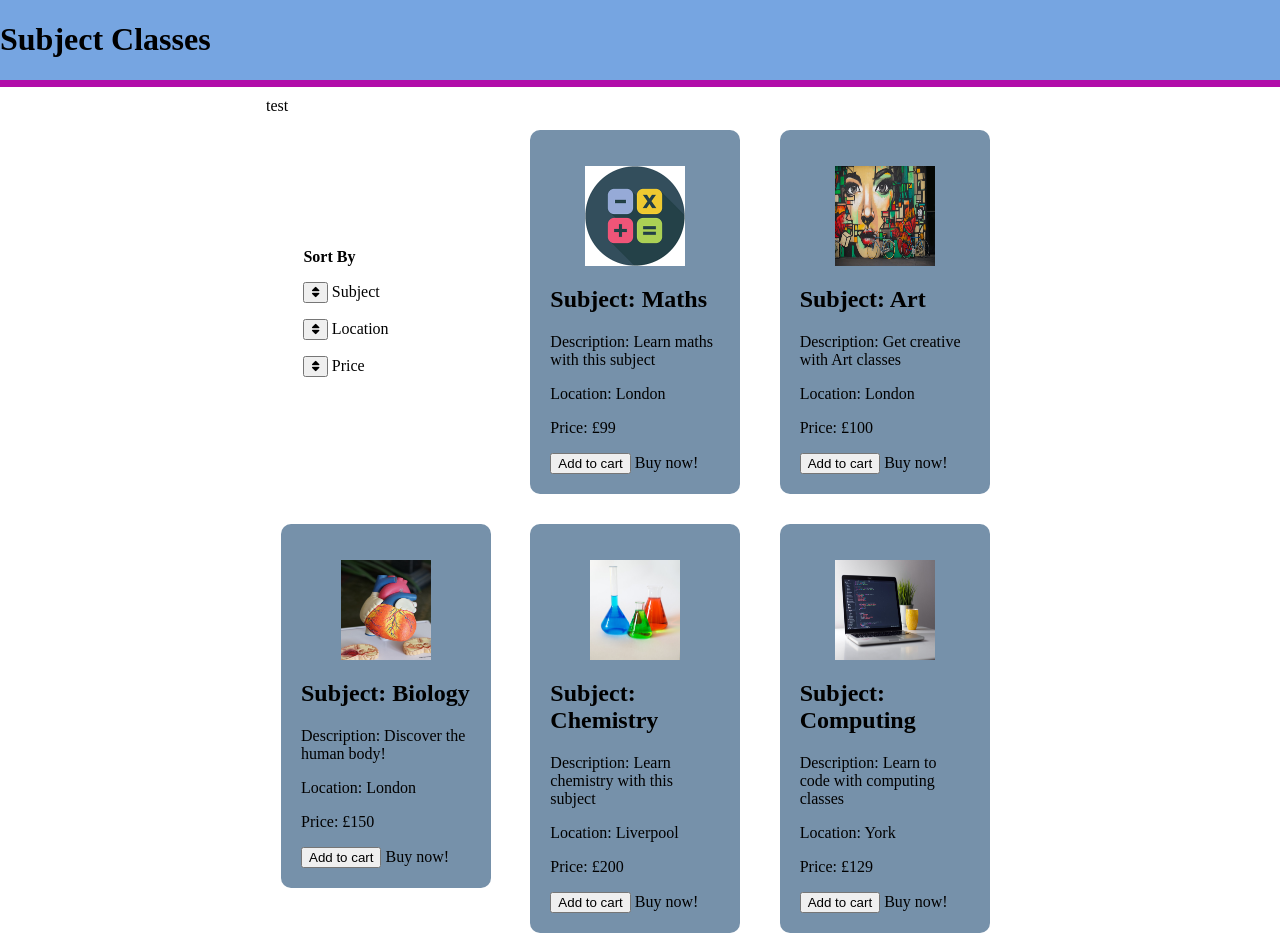
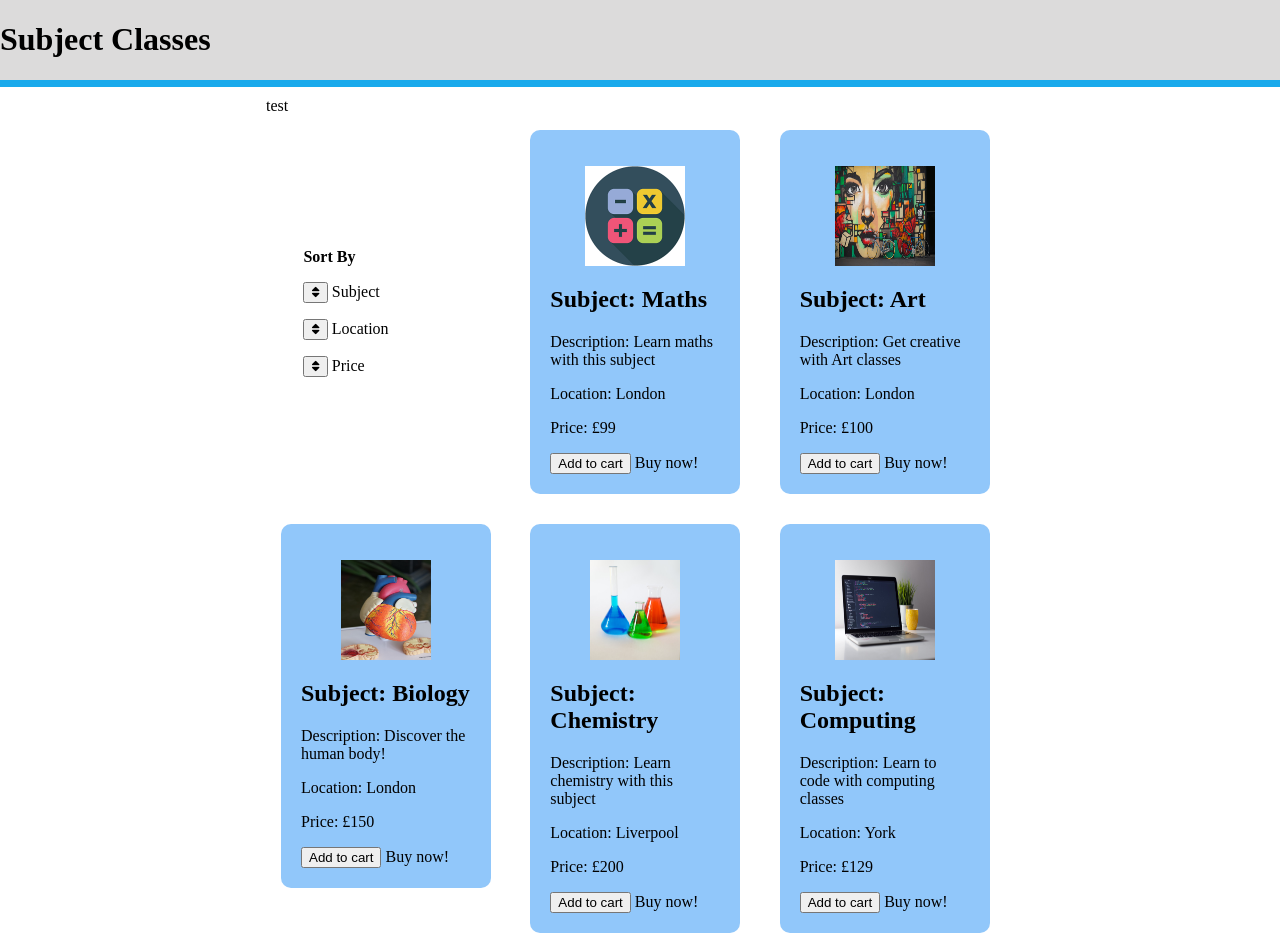
Before and after one commit to AbdullahMohamedDuck/Work-2, a plain HTML site: page index.html in a window 1280 px wide. Shown: the top 936 px of the page. Drawn offline with nearby package versions, Linux system fonts and the light colour scheme.

Commit message:
CSS update

```diff
--- a/design.css
+++ b/design.css
@@ -9,11 +9,12 @@ body{
 
 
 header{
-    background: #4081d6b6;
+    background: #cfcdcdb6;
     display: flex;
     justify-content: space-between;
     align-items: center;
-    border-bottom: #b10da9 7px solid;
+    text-align: center;
+    border-bottom: #1aaaec 7px solid;
 
 }
 .sortbyflex{
@@ -52,7 +53,7 @@ aside ul li button:hover{
 
 .subjectborder{
     width: 210px;
-    background-color: #7691aa;
+    background-color: #91c7fa;
     padding: 20px 20px;
     margin: 15px;
     border-radius: 10px;
@@ -79,3 +80,10 @@ aside ul li button:hover{
     display: grid;
     grid-template-columns: repeat(3, 1fr);
   }
+
+.buttonstyle{
+    width: 140px;
+    height: 50px;
+    background-color: #FFFFFF	;
+
+}
```
